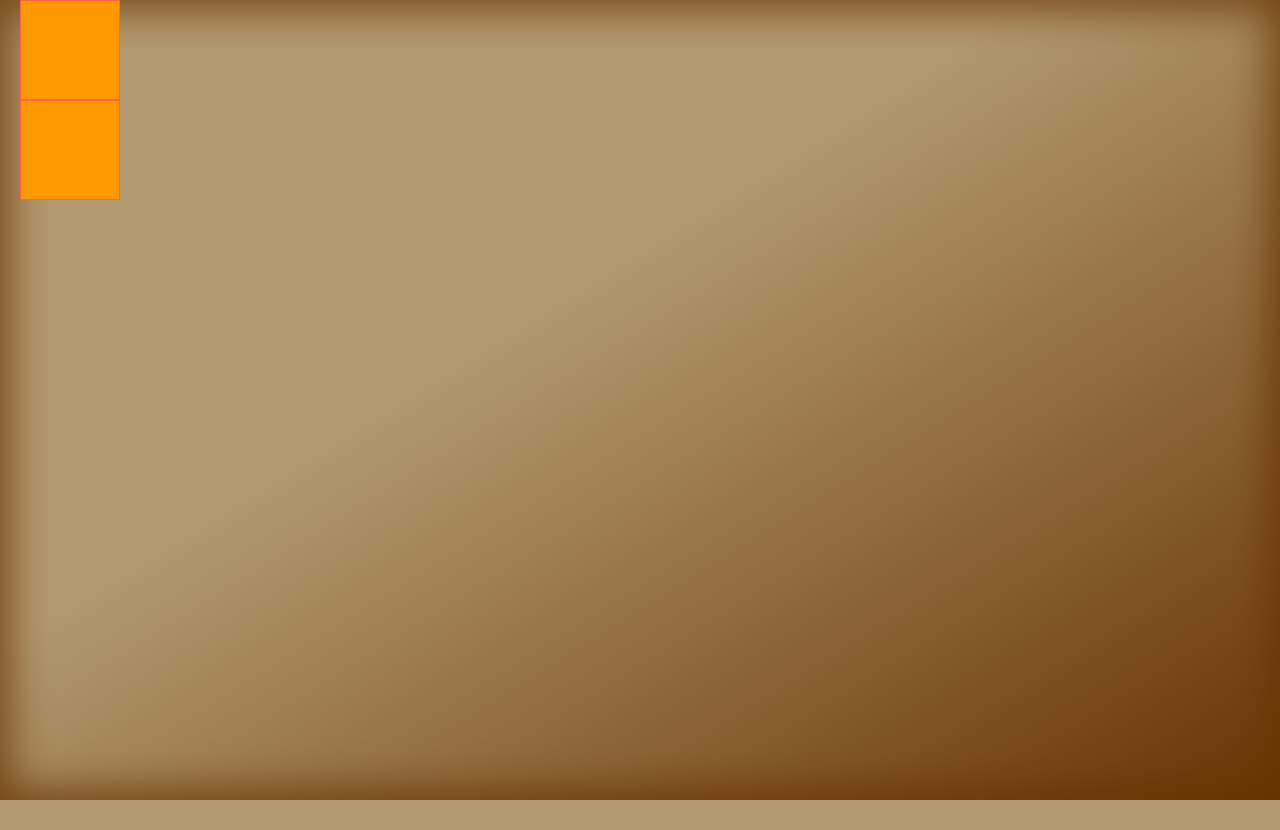
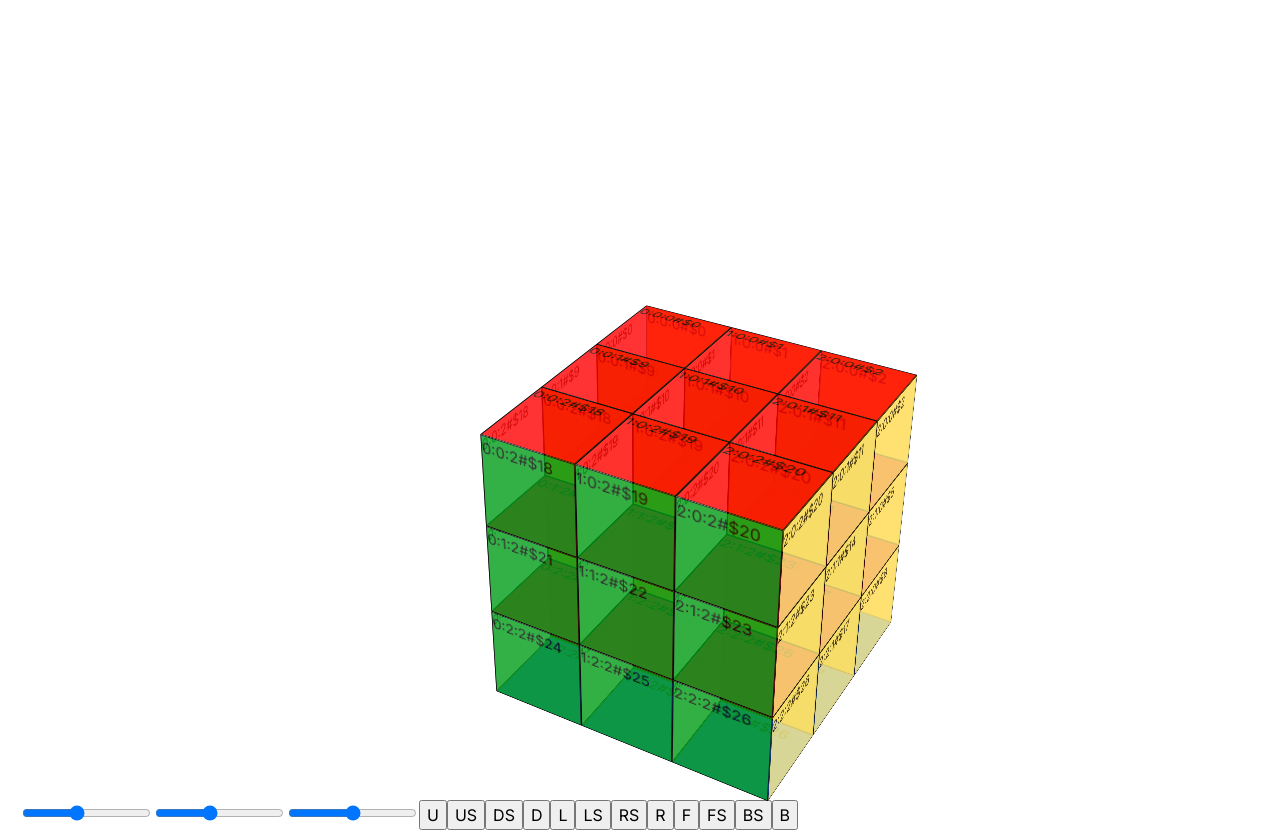
Before and after one commit to Andriikryl/rubik-s-cube, a Next.js app: page / in a window 1280 px wide. Before the commit the page ends 800 px from the top, so only its background shows below. Built offline with nearby package versions, Linux system fonts and the light colour scheme.

Commit message:
add input-sliders for rotate cube3D

```diff
--- a/src/app/globals.css
+++ b/src/app/globals.css
@@ -7,7 +7,7 @@
 }
 
 main{
-  overflow: hidden;
+  /* overflow: hidden; */
   position: relative;
   z-index: 20;
 }
@@ -36,12 +36,12 @@ ol[role='list'] {
 body {
   min-height: 100vh;
   line-height: 1.5;
-  background: hsl(37, 31%, 57%);
+  /* background: hsl(37, 31%, 57%); */
   position: relative;
-  overflow-x: hidden;
+  /* overflow-x: hidden; */
 }
 
-body::after{
+/* body::after{
   content: "";
   display: block;
   position: absolute;
@@ -57,7 +57,7 @@ body::after{
 );
   mix-blend-mode: overlay;
   z-index: -1;
-}
+} */
 
 /* Set shorter line heights on headings and interactive elements */
 h1, h2, h3, h4, h5
--- a/src/components/cube3D/Cube3D.tsx
+++ b/src/components/cube3D/Cube3D.tsx
@@ -2,38 +2,25 @@ import React from "react";
 import styles from "./style.module.css";
 import clsx from "clsx";
 
-interface Cell {
-  id: string;
-  x: number;
-  y: number;
-  z: number;
+interface RotateTabel {
   rotateX: number;
   rotateY: number;
   rotateZ: number;
 }
 
-export default function Cube3D() {
-  const cells: Cell[] = [
-    {
-      id: "1",
-      x: 0,
-      y: 0,
-      z: 0,
-      rotateX: 0,
-      rotateY: 0,
-      rotateZ: 0,
-    },
-    {
-      id: "2",
-      x: 1,
-      y: 0,
-      z: 0,
-      rotateX: 0,
-      rotateY: 0,
-      rotateZ: 0,
-    },
-  ];
+export interface Cell3D extends RotateTabel {
+  id: string;
+  x: number;
+  y: number;
+  z: number;
+}
 
+interface Cube3DProps {
+  cells: Cell3D[];
+  rotate: RotateTabel;
+}
+
+export default function Cube3D({ rotate, cells }: Cube3DProps) {
   const elements = [
     { name: "left", color: "#ffff" },
     { name: "right", color: "#ffee80" },
@@ -45,20 +32,50 @@ export default function Cube3D() {
 
   return (
     <div className={styles.wrapper}>
-      <div className={styles.cube}>
+      <div
+        className={styles.cube}
+        style={{
+          transform: `
+                perspective(1500px)
+                rotateX(${rotate.rotateX}deg)
+                rotateY(${rotate.rotateY}deg)
+                rotateZ(${rotate.rotateZ}deg)
+                `,
+        }}
+      >
         {cells.map((cell) => {
           return (
-            <div key={cell.id} className={styles.cell}>
+            <div
+              key={cell.id}
+              className={styles.cell__wrapper}
+              style={{
+                transform: `
+            rotateX(${cell.rotateX}deg)
+            rotateY(${cell.rotateY}deg)
+            rotateZ(${cell.rotateZ}deg)
+            `,
+              }}
+            >
+              <div
+                className={styles.cell}
+                style={{
+                  transform: `
+                translate3d(calc(var(--cell-size) * ${cell.x}), calc(var(--cell-size) * ${cell.y}), calc(var(--cell-size) * ${cell.z}))
+                `,
+                }}
+              >
                 {elements.map((element, index) => {
-                const style = { backgroundColor: element.color };
                   return (
                     <div
-                    className={clsx(styles.side, `styles.${element.name}`)}
+                      className={clsx(styles.side, styles[`${element.name}`])}
                       key={index}
-                    style={style}
-                  ></div>
+                      style={{ backgroundColor: element.color }}
+                    >
+                      {cell.x}:{cell.y}:{cell.z}#${cell.id}
+                    </div>
                   );
                 })}
+              </div>
             </div>
           );
         })}
--- a/src/components/cube3D/style.module.css
+++ b/src/components/cube3D/style.module.css
@@ -1,36 +1,55 @@
+.wrapper{
+    height: 100dvh;
+    display: flex;
+    justify-content: center;
+    align-items: center;
+    --cell-size: 100px;
+    --half-cell: calc(var(--cell-size)/2);
+}
 .side{
-    width: 100px;
-    height: 100px;
-    border:  1px solid tomato;
+    width: var(--cell-size);
+    height: var(--cell-size);
+    border:  1px solid #000;
+}
+
+.cube{
+    transform-style: preserve-3d;
+     display: grid;
 }
 
 .cell{
     display: grid;
+    transform-style: preserve-3d;
+    grid-area: 1/1/1/1;
+    transition: all 500ms ease-in-out;
 }
 
-.cell *{
-    grid-area: 1/1/-1/-1;
+.side {
+    grid-area: 1/1/1/1;
+    transform-style: preserve-3d;
+    opacity: 0.8;
+}
+
+.cell__wrapper{
+    grid-area: 1/1/1/1;
+    transform-style: preserve-3d;
 }
 
 .left{
+    transform: rotateY(90deg) translate3d(var(--half-cell) ,0px, calc(-1 * var(--half-cell)));
+}
+.right{
+    transform: rotateY(90deg) translate3d(var(--half-cell) ,0px, var(--half-cell));
+}
+.bottom{
+    transform: rotateX(90deg) translate3d(0px ,calc(-1 * var(--half-cell)), calc(-1 * var(--half-cell)));
+}
+.top{
+    transform: rotateX(90deg) translate3d(0px ,calc(-1 * var(--half-cell)), var(--half-cell));
+}
+.front{
     transform: translate3d(0,0,0);
 }
-.right{
-    transform: translate3d(0,0,0)
+.back{
+    transform: translate3d(0,0, calc(-1 * var(--cell-size)))
 }
-.bottom{
-    transform: translate3d(0,0,0)
-}
-.top{
-    transform: translate3d(0,0,0)
-}
-.front{
-    transform: translate3d(0,0,0)
-}
-.back{
-    transform: translate3d(0,0,0)
-}
-
-.wrapper{
-    display: flex;
-}
--- a/src/components/hero/Hero.tsx
+++ b/src/components/hero/Hero.tsx
@@ -12,42 +12,97 @@ import {
 import Cube from "../cube/Cube";
 import style from "./style.module.css";
 import { operations } from "../operations/operations";
-import Cube3D from "../cube3D/Cube3D";
+import Cube3D, { Cell3D } from "../cube3D/Cube3D";
+
+const initialCells: Cell3D[] = new Array(27).fill(0).map((_, i) => {
+  return {
+    id: i.toString(),
+    x: i % 3,
+    y: Math.floor((i / 3) % 3),
+    z: Math.floor(i / 9),
+    rotateX: 0,
+    rotateY: 0,
+    rotateZ: 0,
+  };
+});
 
 export default function Hero() {
-  const [lastAction, setLastAction] = useState<UpdateAction>();
-  const [cube, dispatch] = useReducer(
-    (cube: CubeData, { operation, cycle, rotateMatrix }: UpdateAction) => {
-      rotateMatrix = rotateMatrix || [rotate0, rotate0, rotate0, rotate0];
-      const rotatedCube = rotateCube(cube, cycle, rotateMatrix);
-      let shiftedCube = shift(rotatedCube, cycle, operation);
-      return rotateCube(shiftedCube, cycle, reveersRotateMatrix(rotateMatrix));
-    },
-    createCube()
-  );
+  // const [lastAction, setLastAction] = useState<UpdateAction>();
+  // const [cube, dispatch] = useReducer(
+  //   (cube: CubeData, { operation, cycle, rotateMatrix }: UpdateAction) => {
+  //     rotateMatrix = rotateMatrix || [rotate0, rotate0, rotate0, rotate0];
+  //     const rotatedCube = rotateCube(cube, cycle, rotateMatrix);
+  //     let shiftedCube = shift(rotatedCube, cycle, operation);
+  //     return rotateCube(shiftedCube, cycle, reveersRotateMatrix(rotateMatrix));
+  //   },
+  //   createCube()
+  // );
 
-  let handelAction = (action: UpdateAction) => {
-    dispatch(action);
-    setLastAction(action);
-  };
+  // let handelAction = (action: UpdateAction) => {
+  //   dispatch(action);
+  //   setLastAction(action);
+  // };
+  const [rotateX, setRotateX] = useState(-30);
+  const [rotateY, setRotateY] = useState(-30);
+  const [rotateZ, setRotateZ] = useState(0);
+  const [cells, dispatch] = useReducer((state: Cell3D[], action: string) => {
+    return state.map((cell) => {
+      if (cell.x === 2) {
+        return {
+          ...cell,
+          z: 2 - cell.y,
+          y: cell.z,
+          rotateX: cell.rotateX - 90,
+        };
+      }
+      return cell;
+    });
+  }, initialCells);
+
   return (
     <section>
       <Container>
         <div>
-          <Cube3D />
+          <Cube3D cells={cells} rotate={{ rotateX, rotateY, rotateZ }} />
         </div>
         {/* <div className={style.flex__group}>
           <Cube cube={cube} lastAction={lastAction} />
-        </div>
+        </div> */}
         <div>
+          <input
+            type="range"
+            value={rotateX}
+            min={-180}
+            max={180}
+            onChange={(e) => setRotateX(+e.target.value)}
+          />
+          <input
+            type="range"
+            value={rotateY}
+            min={-180}
+            max={180}
+            onChange={(e) => setRotateY(+e.target.value)}
+          />
+          <input
+            type="range"
+            value={rotateZ}
+            min={-180}
+            max={180}
+            onChange={(e) => setRotateZ(+e.target.value)}
+          />
           {Object.entries(operations).map(([name, action], index) => {
             return (
-              <button key={index} onClick={() => handelAction(action)}>
+              <button
+                key={index}
+                onClick={() => {
+                  dispatch(name);
+                }}
+              >
                 {name}
               </button>
             );
           })}
-        </div> */}
+        </div>
       </Container>
     </section>
   );
```
Lines whose indentation alone changed are shown as unchanged.
